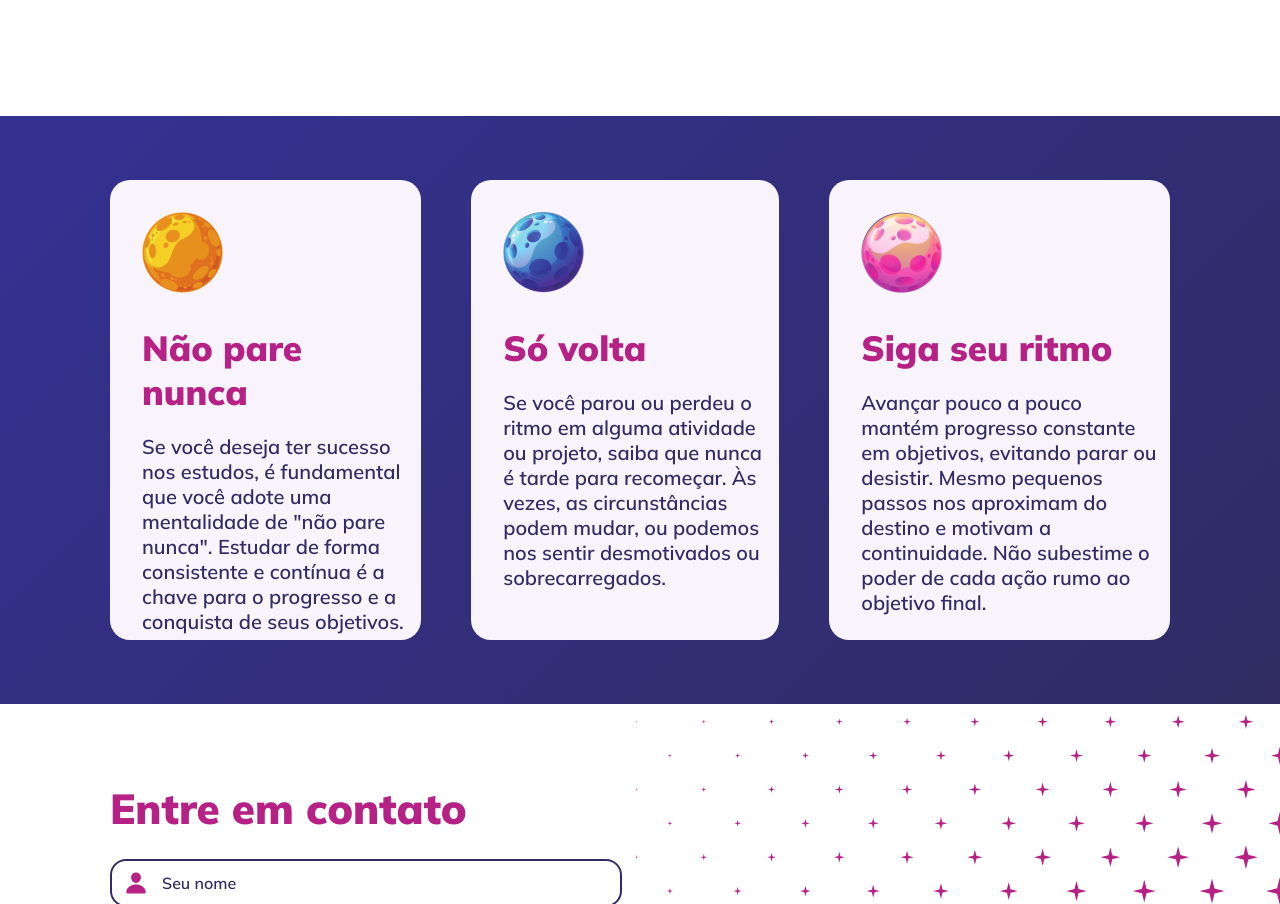
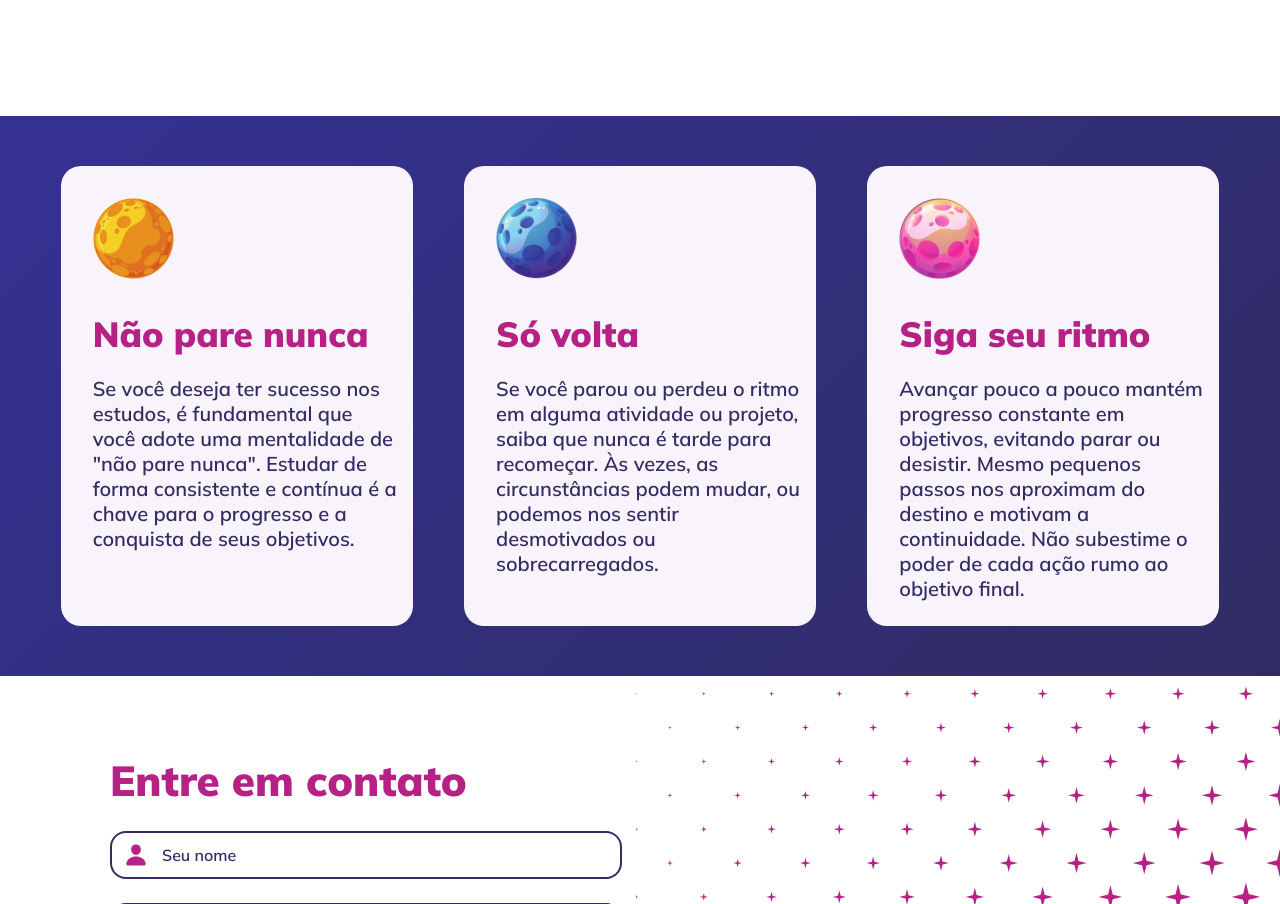
Before and after one commit to jjfaleiro/exploreWithoutLimits, a plain HTML site: page index.html in a window 1280 px wide. Shown: the part 651-1555 px from the top of the page. Drawn offline with Linux system fonts and the light colour scheme.

Commit message:
update reponsive

```diff
--- a/style.css
+++ b/style.css
@@ -258,7 +258,7 @@ footer p {
     flex-direction: row;
     align-items: center;
     justify-content: space-around;
-    padding: 6.4rem 11rem;
+    padding: 5rem 6rem;
   }
 
   .box {
```
